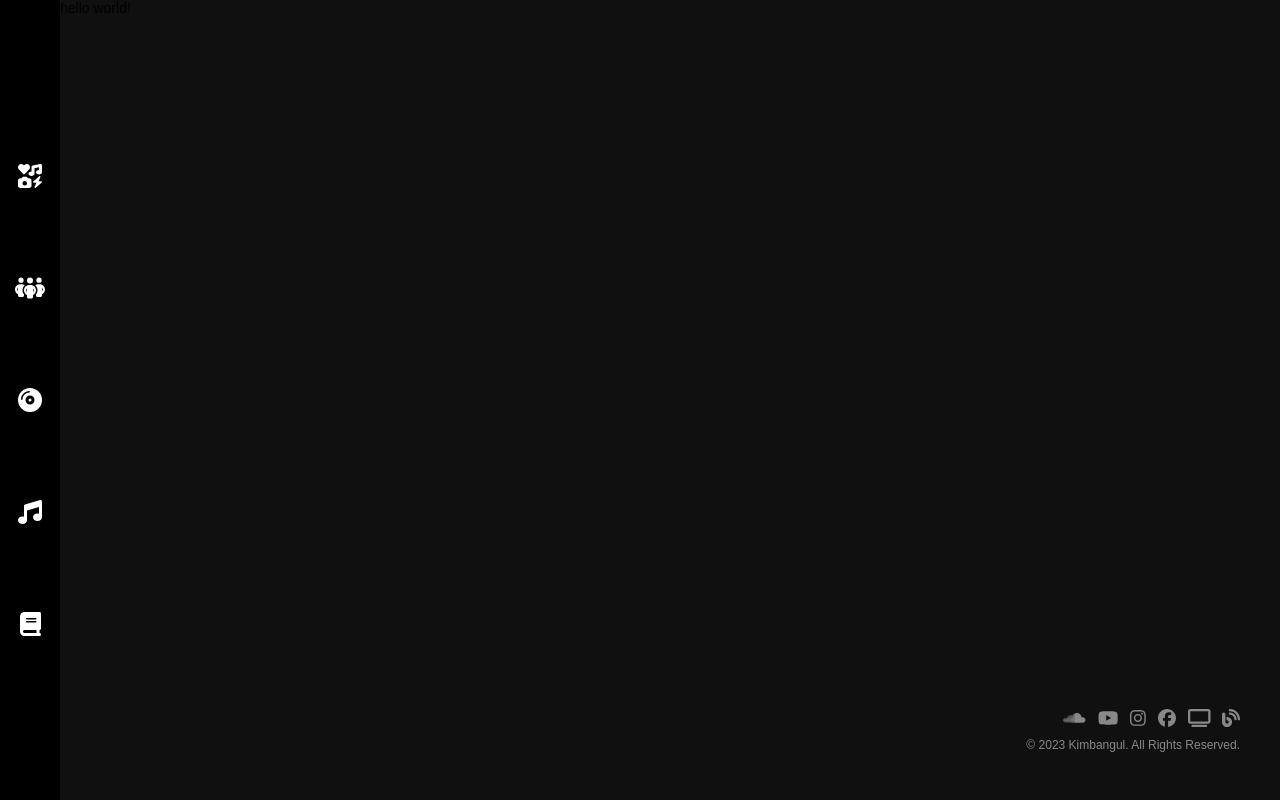
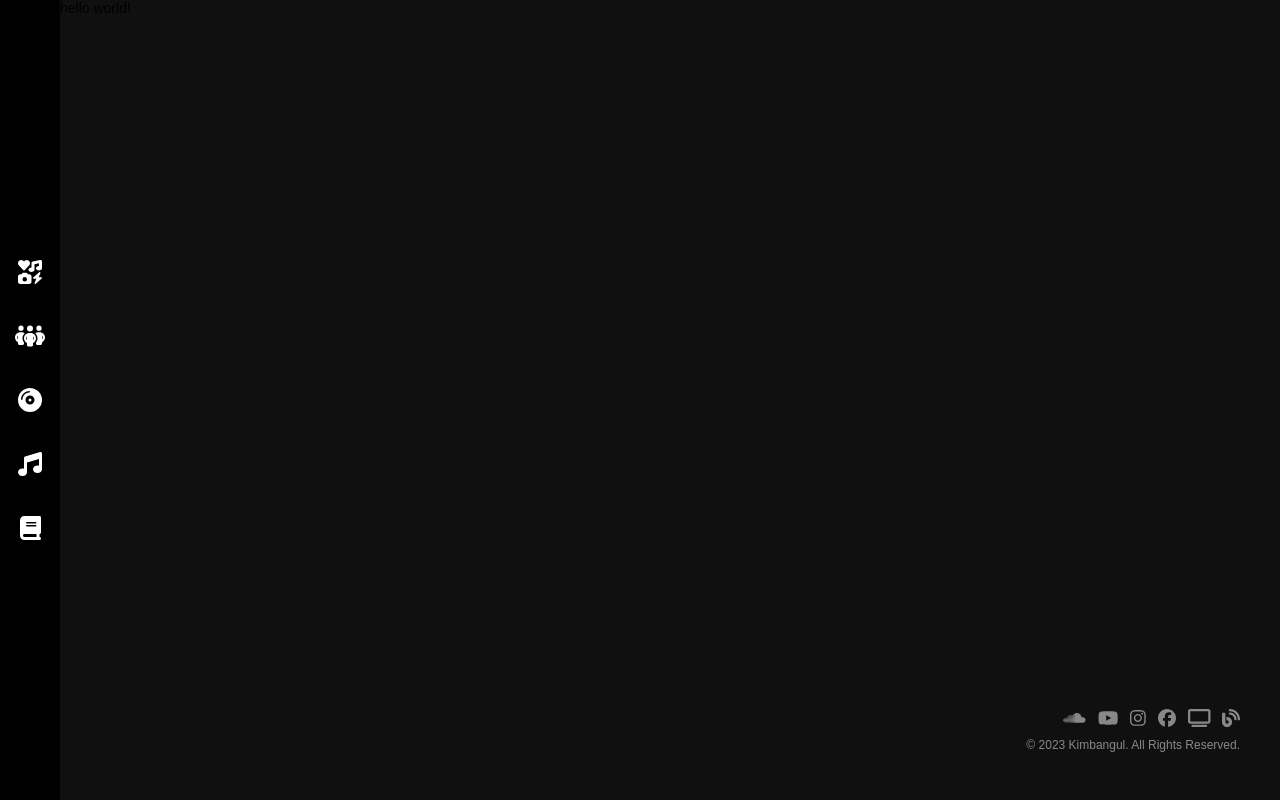
Before and after one commit to Kimbangul/lanalogue, a Next.js app: page / in a window 1280 px wide. Built offline with nearby package versions, Linux system fonts and the light colour scheme.

Commit message:
style: add nav animation

```diff
--- a/src/components/layout/header/HeaderStyle.ts
+++ b/src/components/layout/header/HeaderStyle.ts
@@ -12,7 +12,7 @@ const Header = {
   Inner: styled.div`
     width: 100%;
     height: 100%;
-    padding: 12rem 0;
+    padding: 24rem 0;
     display: flex;
   `,
   Menu: {
@@ -40,15 +40,27 @@ const Header = {
 
         &:hover{
           color: ${props => props.theme.color.point01};
+
+          & > span{
+            visibility: visible;
+            left: 130%;
+            opacity: 1;
+            color: #fff;
+          }
         }
       }
     `,
     Title: styled.span`
-      display: none;
+      visibility: hidden;
       position: absolute;
+      opacity: 0;
       top: 50%;
-      left: 50%;
-      transform: translateX(-50%) translateY(-50%);
+      left: 125%;
+      transform: translateY(-50%);
+      transition: left 0.3s, opacity 0.3s;
+      font-size: 1.2rem;
+      color: #fff;
+      white-space: nowrap;
     `
   }
 }
```
